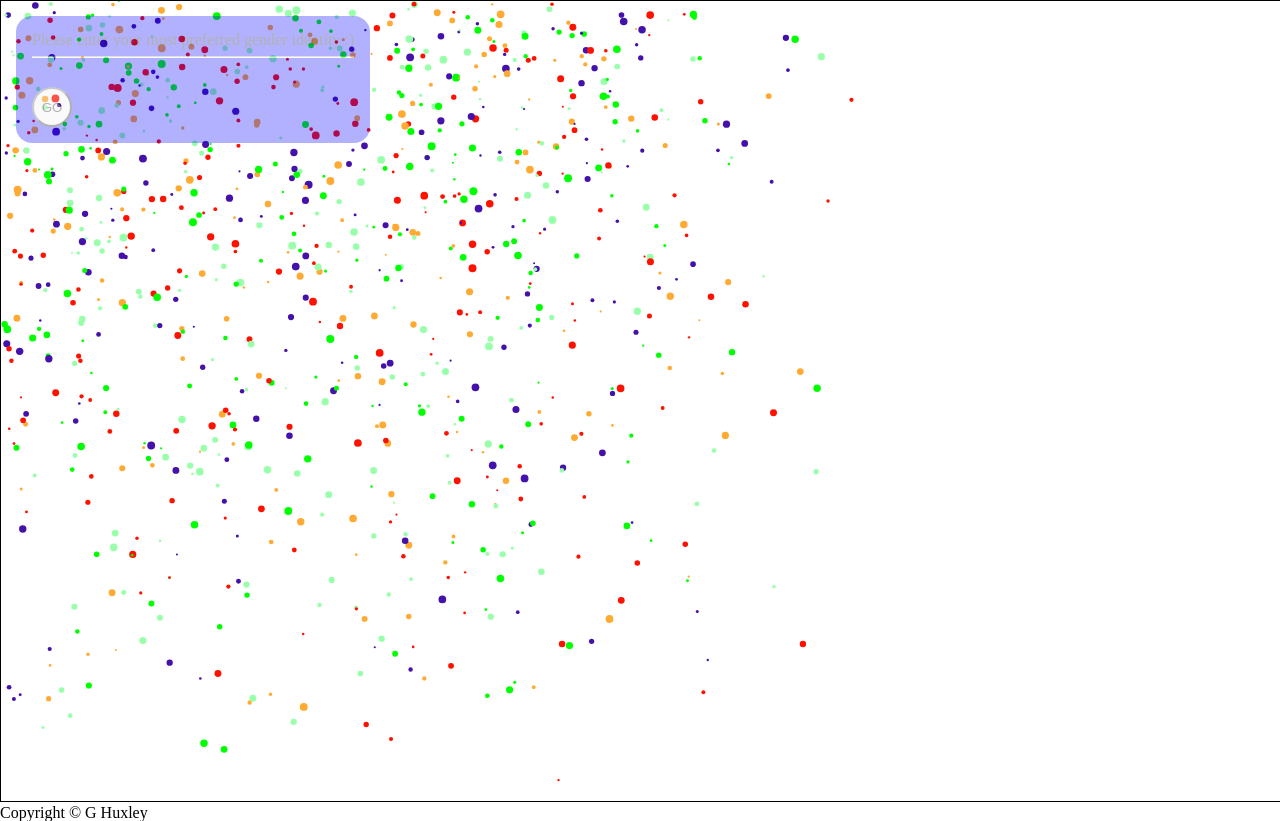
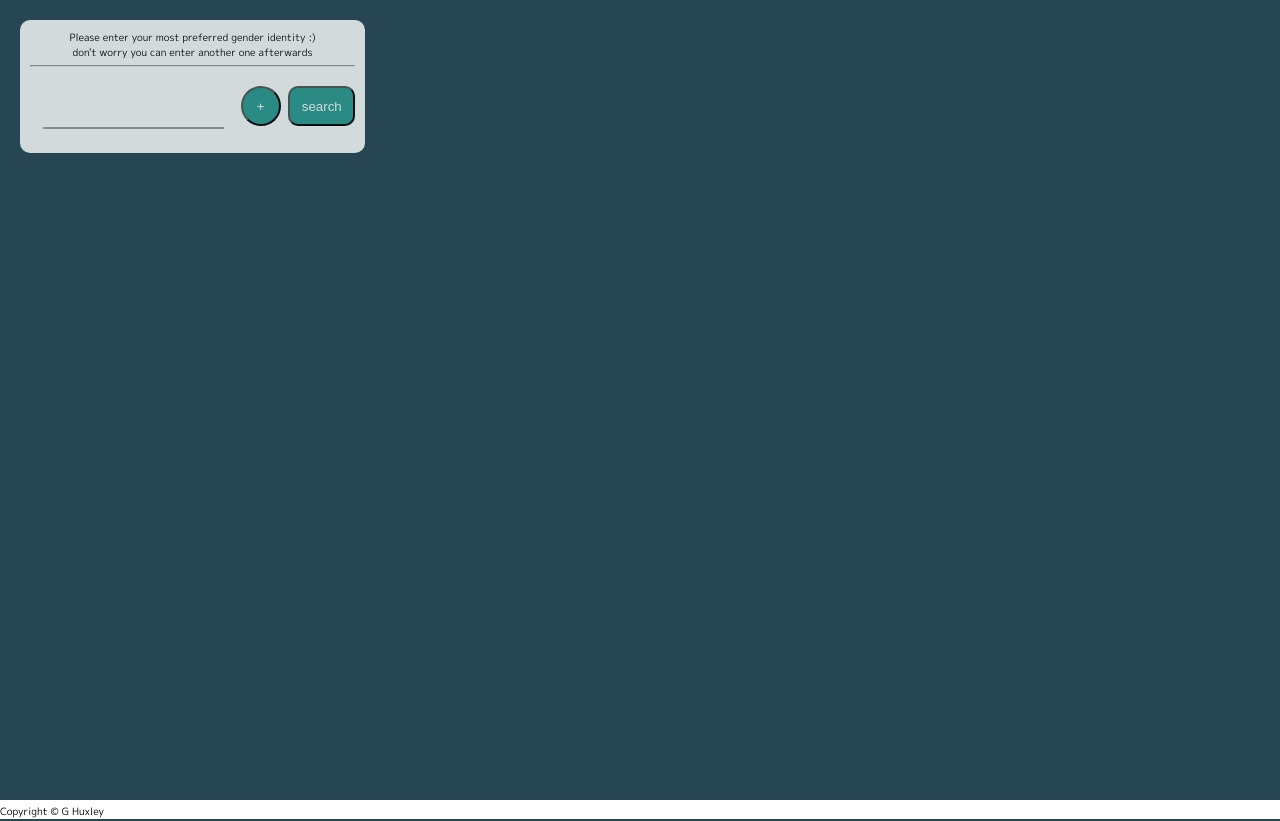
Before and after one commit to HuxleyM/Gender-Bubbles, a PHP site: page / in a window 1280 px wide. Run offline with PHP 8.4, Linux system fonts and the light colour scheme; data that the repository does not hold is empty; some libraries are stand-ins or nearby versions.

Commit message:
finished stage 2

```diff
--- a/application/controller/DataController.php
+++ b/application/controller/DataController.php
@@ -41,26 +41,32 @@ class DataController extends BaseController
     {
         $pageTitle = 'Gender Survey';
 
+
         require APP . 'view/_templates/header.php';
         require APP . 'view/index.php';
         require APP . 'view/_templates/footer.php';
+
+
     }
 
 
-    public function add($x){
+    public function add($x = null){
         //im still cautious that one may complete befor the other?
-        $this->model->input($x);
+        if($x != null){
+            $this->model->input($x);
+        }
+        echo $this->retrieveData();
+    }
+
+    public function retrieveData(){
         $info = $this->model->getData();
-
         $info = json_decode(json_encode($info), True);
-
         $finalArray =[];
         for ($row = 0; $row < count($info, COUNT_NORMAL); $row++)
         {
              array_push($finalArray, array($info[$row]["identity"],$info[$row]["count(*)"]));
         }
-
-        echo json_encode($finalArray);
+        return json_encode($finalArray); // may have to be return as opposed to echo
 
     }
 
--- a/application/view/_templates/footer.php
+++ b/application/view/_templates/footer.php
@@ -3,16 +3,13 @@
 		</footer>
 
 			<script src='<?php echo URL?>public/js/functionality/ajax.js'></script>
+			<script src='<?php echo URL?>public/js/functionality/validateForm.js'></script>
+			<script src='<?php echo URL?>public/js/functionality/search.js'></script>
 			<script src='<?php echo URL?>public/js/functionality/dataHandler.js'></script>
 			<!-- canvas stuff goes here -->
 			<script src='<?php echo URL?>public/js/canvas/mouse.js'></script>
 			<script src='<?php echo URL?>public/js/canvas/responsive.js'></script>
 			<script src='<?php echo URL?>public/js/canvas/Circle.js'></script>
-			<script src='<?php echo URL?>public/js/canvas/circleArray.js'></script>
 			<script src='<?php echo URL?>public/js/canvas/start.js'></script>
 	</body>
 </html>
-
-<!--
-
-	kk so we need to pair our total and ammend into one place...
--- a/application/view/_templates/header.php
+++ b/application/view/_templates/header.php
@@ -8,6 +8,8 @@ session_start();
 	<head>
 		<meta charset='utf-8' />
 		<title>Gender Identity Survey</title>
+		<!-- link  for fonts -->
+		<link href="https://fonts.googleapis.com/css?family=M+PLUS+1p" rel="stylesheet">
 		<!-- add the link to the css style sheet here -->
 	 <link href="<?php echo URL; ?>css/main.css" rel="stylesheet" type="text/css" >
 
--- a/application/view/index.php
+++ b/application/view/index.php
@@ -1,11 +1,17 @@
 <div id='container'>
     <form id='form' method='POST'>
-        <label for = 'gender'> Please enter your most preferred gender identity :) </label> </br>
+        <label for = 'gender'> Please enter your most preferred gender identity :) </br> don't worry you can enter another one afterwards
+        </label> </br>
         <hr>
         <input type = 'text' id='gender'>
-        <input type = 'submit' value = 'GO' id='submit'>
+        <input type = 'submit' value = '+' id='submit'>
+        <button id ='search' type='button'>search</button>
+
     </form>
-    <div id='temporaryDump'></div>
+
+    <div id='errors'></div>
+    <div id='feedback'></div>
+    <div id='details'></div>
 </div> <!-- closing the container -->
 
 <canvas> Your browser doesnt support canvas :0 </canvas>
--- a/public/css/main.css
+++ b/public/css/main.css
@@ -30,7 +30,9 @@ footer, header, hgroup, menu, nav, section {
 	display: block;
 }
 body {
-	line-height: 1;
+	line-height: 1.5;
+	font-size: 10px;
+	font-family: 'M PLUS 1p', sans-serif;
 }
 ol, ul {
 	list-style: none;
@@ -54,35 +56,63 @@ p{
 
 /*------------------------------------------------------- canvas stuff */
 canvas {
-	border: 1pt solid black;
+	background: #264653;
 }
 
 /*--------------------------------------------------- container */
 
 #container{
 	position: absolute;
-	margin: 1em 0em 1em 1em;
+	margin: 2em 0em 1em 2em;
 	border-radius: 1em;
+	background:white;
+	opacity: 0.8;
+	padding: 1em;
+	text-align: center;
+}
 
-	background: blue;
-	opacity: 0.3;
-	padding: 1em;
+#container:hover{
+	opacity: 1;
+}
 
+form input{
+	display: inline-block;
+}
 
+#submit, #search {
+	height: 3em;
+	cursor: pointer;
+	background: #2a9d8f;
+	color: white;
+}
+#submit{
+	border-radius: 50%;
+	width: 3em;
+}
+
+#search {
+	margin-left: 5px;
+	width: 5em;
+	border-radius: 10px;
 
 }
 
-form input{
-	display: block;
-}
-
-#submit{
-	border-radius: 50%;
-	height: 3em;
-	width: 3em;
+#submit:hover, #search:hover {
+	background:#329D53;
+	border-color: white;
+	cursor: pointer;
 }
 
 #gender{
-	opacity: 0;
+	opacity: 0.7;
+	margin: 1em 1em 1em 1em;
+	border-top: none;
+	border-left: none;
+	border-right: none;
+	height: 3em;
 	/* opacity at zero means i cant do the thicker bottom border */
 }
+
+#gender:hover{
+	border-bottom-color: #2a9d8f;
+}
--- a/public/js/canvas/Circle.js
+++ b/public/js/canvas/Circle.js
@@ -3,33 +3,50 @@
 
 
 var colorArray = [
-    '#ffaa33',
-    '#99ffaa',
-    '#00ff00',
-    '#4411aa',
-    '#ff1100',
+    '#2a9d8f',
+    '#e9c46a',
+    '#f4a261',
+    '#e76f51',
 ];
 
 
-function Circle(x, y, dx, dy, radius){
-    this.x = x;
-    this.y = y;
-    this.dx = dx;
-    this.dy = dy;
-    this.radius = radius;
-    this.maxRadius = 40; //hardcoded
-    this.minRadius = this.radius;
-    this.color = colorArray[Math.floor(Math.random() * colorArray.length)]
+class IdentityCircle {
 
-    this.draw = function(){
+    constructor(identity, quanitity, total){
+        this.identity = identity;
+        this.quanitity = quanitity;
+        this.total = total;
+        this.decimalRatio = quanitity / total;
+        this.radius = this.decimalRatio * innerWidth / 5;
+
+        this.x = Math.random() * (innerWidth - this.radius * 2) + this.radius;
+        this.y = Math.random() * (innerHeight - this.radius * 2) + this.radius;
+
+        this.dx = Math.random() * (2.5 - -2) +- 2;   // adjust speed little fast right now.
+        this.dy = Math.random() * (2.5 - -2) +- 2;
+        //
+
+        this.maxRadius = innerWidth / 5;
+        this.minRadius = this.radius;
+        //
+        this.color = colorArray[Math.floor(Math.random() * colorArray.length)];
+        this.current = false;
+    }
+
+    draw(){
         context.beginPath();
         context.arc(this.x, this.y, this.radius, 0, Math.PI * 2, false);
-        context.strokeStyle = 'blue';
         context.fillStyle = this.color;
         context.fill();
+
+        if(this.current){
+            context.strokeStyle = 'white';
+            context.lineWidth = 5;
+            context.stroke();
+        }
     }
 
-    this.update = function() {
+    update(){
         //velocity and bouncing
         if(this.x > innerWidth || this.x - this.radius < 0){
             this.dx = -this.dx;
@@ -50,6 +67,12 @@ function Circle(x, y, dx, dy, radius){
                 if(this.radius < this.maxRadius){
                     this.radius += 1;
                 }
+                // this makes sure only the current circle has the stroke
+                circleArray.forEach(function(x){
+                    x.current = false;
+                })
+                document.getElementById('details').innerHTML = this.identity + " : " + this.quanitity;
+                this.current = true;
         }
         else if(this.radius > this.minRadius){
             this.radius -=1;
@@ -59,4 +82,5 @@ function Circle(x, y, dx, dy, radius){
         //calling draw function from within....urgh
         this.draw();
     }
+
 }
--- a/public/js/canvas/circleArray.js
+++ /dev/null
@@ -1,17 +0,0 @@
-//making the array
-//reseting circle array
-var circleArray = [];
-
-function init(){
-    //resetting circle
-    circleArray = [];
-    for(var i = 0 ; i < 1000; i++){
-        let radius = Math.random() * 3 + 1;
-        let x = Math.random() * (innerWidth - radius * 2) + radius;
-        let y = Math.random() * (innerHeight - radius * 2) + radius;
-        let dx = Math.random() - 0.5 * 4;
-        let dy = Math.random() - 0.5 * 4;
-        circleArray.push(new Circle(x, y, dx, dy, radius));
-    }
-
-}
--- a/public/js/canvas/responsive.js
+++ b/public/js/canvas/responsive.js
@@ -1,5 +1,5 @@
 window.addEventListener('resize', function(){
     canvas.width = window.innerWidth;
     canvas.height = window.innerHeight;
-    init();
+    //ammendData(); this is not reszing on the change of window size.
 })
--- a/public/js/canvas/start.js
+++ b/public/js/canvas/start.js
@@ -14,5 +14,4 @@ function animate(){
        circleArray[i].update();
    }
 }
-init();
 animate();
--- a/public/js/functionality/ajax.js
+++ b/public/js/functionality/ajax.js
@@ -5,23 +5,43 @@ window.onload = function(e){
     const URL = '//localhost/contents/gender_survey/';
     const form = document.getElementById('form');
 
+    //for search functionality
+    var toSearch = document.getElementById("search");
+    toSearch.addEventListener("click", search, false);
+
+
+    ammendData();// this will ensure no blank screens.
+
+    var start = true;
+    // this start variable is controlling the ajax responses, apropriate o user
+
+    // we need a way of getting this data on start. we can get php to echo it to us and simply collect.
+
 
     form.addEventListener("submit", function(evt) {
-        // prevent default prevents the window from loading up again, as we are using ajax as opposed to post and get this is wahat we need.
+        // prevent default prevents the window from loading up again, as we are using ajax as opposed to post and get this is what we need.
         evt.preventDefault();
-        ammendData(); // will call second ajax request, which then calls handler
+        //change start in response to user
+        start = false;
 
-       /* // variables that will be set through call back setters then passed to function */
-        var dataArray = [];
-        var total = undefined;
+
+
+        if(!validateForm()){ // validateForm.
+            ammendData(); // will call second ajax request, which then calls handler
+             /* // variables that will be set through call back setters then passed to function */
+            var dataArray = [];
+            var total = undefined;
+        }
+        else{
+            console.log('errors');
+        }
     })
 
 /*-------------------------------------------------------------- Ajax Function: updating data */
 
 function ammendData(){
 
-            const identity = document.getElementById('gender').value;
-
+    const identity = document.getElementById('gender').value;
 
         try {
 
@@ -40,9 +60,8 @@ function ammendData(){
                     ammendDataCallBack(parsedArray);
                     updateTotal();
 
-
                 } else {
-                    temporaryDump.innerHTML = "Loading...";
+                   //console.log('problem with ammend');
                 };
             };
 
@@ -75,11 +94,16 @@ var updateTotal = function(){
                     let parsedInt = JSON.parse(total.responseText);
                     totalCallBack(parsedInt);
                     dataHandler(dataArray, total);
-
+                    if(start){
+                        feedback.innerHTML = 'Welcome, Hover on a circle to find out more!'
+                    }
+                    else{
+                        feedback.innerHTML = 'Sweet! your response has been added! </br> hover on a circle to find out more!';
+                    }
 
                 } else {
-                    //contents.innerHTML = "Loading...";
-                };
+                   feedback.innerHTML = "loading....";
+                }
             };
 
             total.open("GET",`${URL}data/total`, true);
--- a/public/js/functionality/dataHandler.js
+++ b/public/js/functionality/dataHandler.js
@@ -1,13 +1,17 @@
+
+var circleArray = [];
+
 function dataHandler(obj , int ){
+  circleArray = [];
    //ok so json actually converts to an object array
-
- for (var key in obj) {
-    let test = obj[key];
-    let identity = test[0];
-    let quantity = test[1];
-    let decimalPercent = quantity /  int;
-    // now need to call the circle constructior.
-    document.getElementById('temporaryDump').innerHTML= '<p>'+identity + ' '+ quantity + '\n'+ '</p>';
+  if(int > 0){ // if theres a value do this.
+    for (var key in obj) {
+      let test = obj[key]; //seperating into arrays
+      let identity = test[0];
+      let quantity = test[1];
+      let total = int;
+      // now need to call the circle constructior.
+      circleArray.push(new IdentityCircle(identity, quantity, total));
+    }
+  }
 }
-
-}
--- /dev/null
+++ b/public/js/functionality/search.js
@@ -0,0 +1,12 @@
+function search(){
+    var x = document.getElementById('gender').value;
+    circleArray.forEach(element => {
+        if(element.identity == x){
+            element.current = true;
+            document.getElementById('details').innerHTML = element.identity + " : " + element.quanitity;
+        }
+        else{
+            element.current = false;
+        }
+    });
+}
--- /dev/null
+++ b/public/js/functionality/validateForm.js
@@ -0,0 +1,22 @@
+function validateForm(){
+    var error = false;
+    var errorBox = document.getElementById('errors');
+    var identity = document.getElementById('gender').value;
+
+    if(identity == undefined || identity == '' || identity == null){
+        error = true;
+        errorBox.innerHTML='Do not leave this blank!';
+    }
+
+    //for confirmation box
+    var txt;
+        if (confirm("Please confirm the spelling of your idenitity " + identity )) {
+            txt = "This has been succesfully added!";
+        } else {
+            txt = "Please ammend and try again";
+            error = true;
+        }
+        document.getElementById("feedback").innerHTML = txt;
+
+    return error;
+}
```
